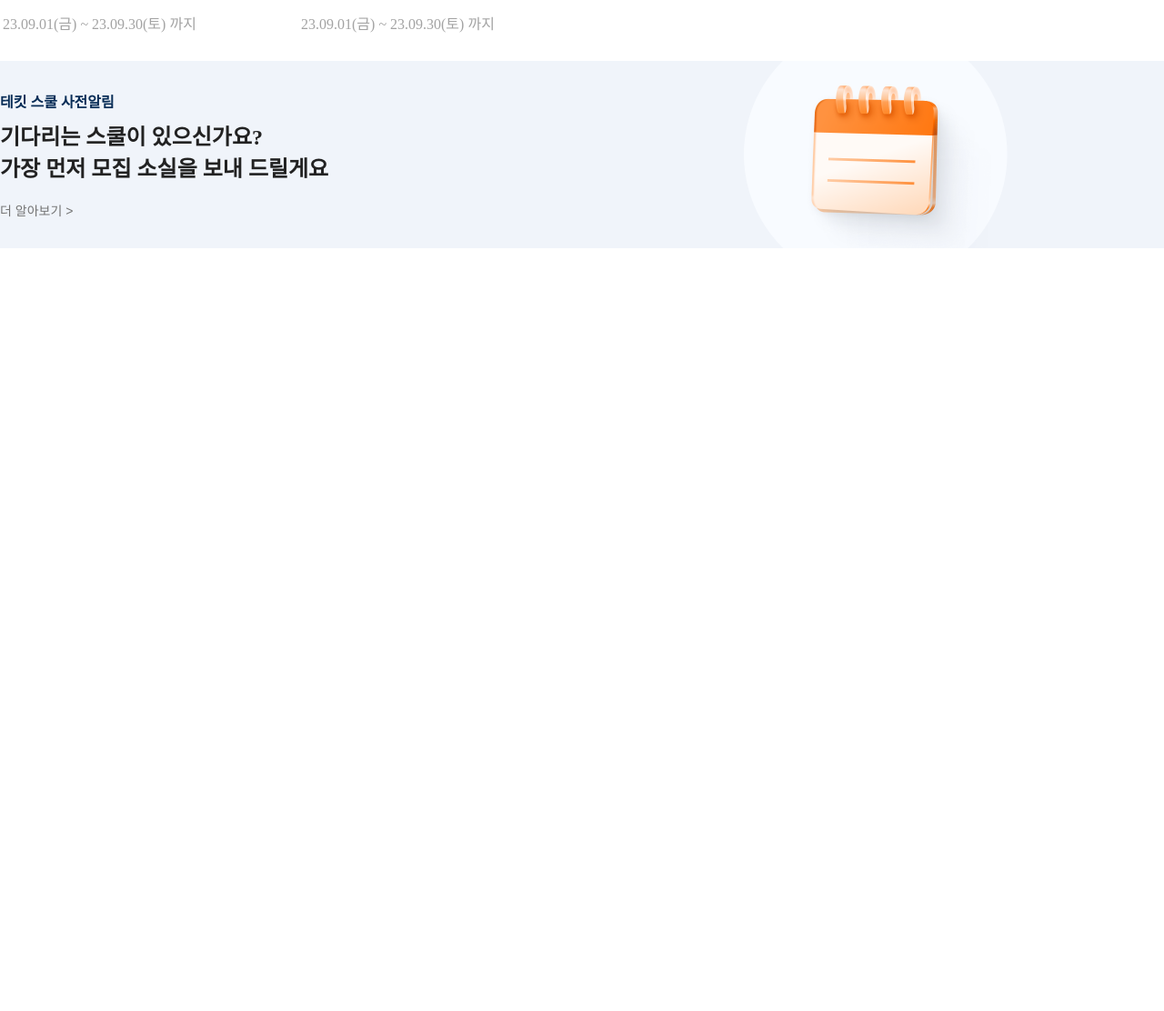
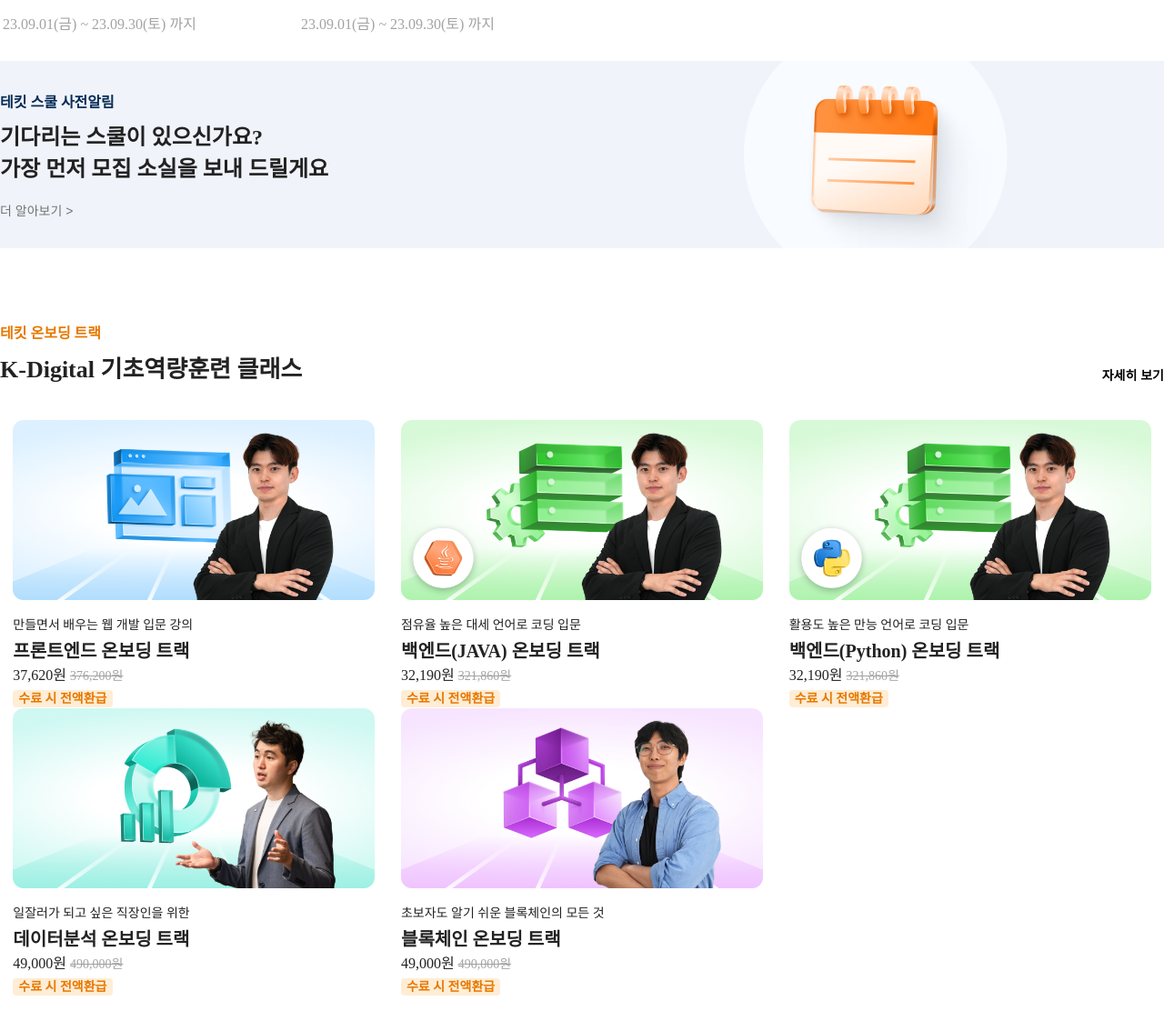
Before and after one commit to rootel123/teckit-clone, a plain HTML site: page index.html in a window 1280 px wide. Shown: the part 2371-3483 px from the top of the page at 91% size. Before the commit the page ends 2644 px from the top, so only its background shows below. Drawn offline with Linux system fonts and the light colour scheme; a web font is replaced by a local one.

Commit message:
onboarding

```diff
--- a/index.html
+++ b/index.html
@@ -41,7 +41,7 @@
           </div>
           <button>자세히 보기</button>
         </div>
-        <ul>
+        <ul class="techit-school">
           <li>
             <div class="img-container">
               <img src="./images/frontend.png" alt="frontend" />
@@ -180,6 +180,71 @@
           <button>더 알아보기 ></button>
         </div>
       </section>
+      <section class="techit-school-container">
+        <div>
+          <div>
+            <h5>테킷 온보딩 트랙</h5>
+            <h3>K-Digital 기초역량훈련 클래스</h3>
+          </div>
+          <button>자세히 보기</button>
+        </div>
+        <ul class="onboarding">
+          <li>
+            <div class="img-container">
+              <img src="./images/onboarding_front.png" alt="onboarding_front" />
+            </div>
+            <h5>만들면서 배우는 웹 개발 입문 강의</h5>
+            <h3>프론트엔드 온보딩 트랙</h3>
+            <div class="price">37,620원<span>376,200원</span></div>
+            <span>수료 시 전액환급</span>
+          </li>
+          <li>
+            <div class="img-container">
+              <img
+                src="./images/onboarding_back_java.png"
+                alt="onboarding_back_java"
+              />
+            </div>
+            <h5>점유율 높은 대세 언어로 코딩 입문</h5>
+            <h3>백엔드(JAVA) 온보딩 트랙</h3>
+            <div class="price">32,190원<span>321,860원</span></div>
+            <span>수료 시 전액환급</span>
+          </li>
+          <li>
+            <div class="img-container">
+              <img
+                src="./images/onboarding_back_python.png"
+                alt="onboarding_back_python"
+              />
+            </div>
+            <h5>활용도 높은 만능 언어로 코딩 입문</h5>
+            <h3>백엔드(Python) 온보딩 트랙</h3>
+            <div class="price">32,190원<span>321,860원</span></div>
+            <span>수료 시 전액환급</span>
+          </li>
+          <li>
+            <div class="img-container">
+              <img src="./images/onboarding_data.png" alt="onboarding_data" />
+            </div>
+            <h5>일잘러가 되고 싶은 직장인을 위한</h5>
+            <h3>데이터분석 온보딩 트랙</h3>
+            <div class="price">49,000원<span>490,000원</span></div>
+            <span>수료 시 전액환급</span>
+          </li>
+          <li>
+            <div class="img-container">
+              <img
+                src="./images/onboarding_blockchain.png"
+                alt="onboarding_blockchain"
+              />
+            </div>
+            <h5>초보자도 알기 쉬운 블록체인의 모든 것</h5>
+            <h3>블록체인 온보딩 트랙</h3>
+            <div class="price">49,000원<span>490,000원</span></div>
+            <span>수료 시 전액환급</span>
+          </li>
+        </ul>
+      </section>
     </main>
   </body>
 </html>
--- a/style.css
+++ b/style.css
@@ -188,7 +188,7 @@ header {
   font-weight: 600;
 }
 
-.techit-school-container > ul {
+.techit-school-container > .techit-school {
   display: grid;
   grid-template-columns: repeat(4, 1fr);
   gap: 32px;
@@ -196,7 +196,7 @@ header {
   margin-top: 40px;
 }
 
-.techit-school-container > ul > li {
+.techit-school-container > .techit-school > li {
   width: 290px;
   height: 416px;
 }
@@ -218,7 +218,7 @@ header {
   transform: scale(1.1);
 }
 
-.techit-school-container > ul > li > span {
+.techit-school-container > .techit-school > li > span {
   font-size: 14px;
   font-weight: 600;
   padding: 4px 8px;
@@ -240,13 +240,13 @@ header {
   border: 1px solid #3f3f46;
 }
 
-.techit-school-container > ul > li > h3 {
+.techit-school-container > .techit-school > li > h3 {
   font-size: 20px;
   font-weight: 600;
   margin: 16px 0 8px 0;
 }
 
-.techit-school-container > ul > li > h5 {
+.techit-school-container > .techit-school > li > h5 {
   font-size: 18px;
 }
 
@@ -288,3 +288,67 @@ header {
   font-size: 14px;
   color: #737373;
 }
+
+.onboarding {
+  margin-top: 40px;
+  display: grid;
+  grid-template-columns: repeat(3, 1fr);
+  gap: 60px, 40px;
+  justify-items: center;
+}
+
+.onboarding > li {
+  width: 398px;
+  height: 317px;
+}
+
+.onboarding > li > .img-container {
+  margin-bottom: 16px;
+  overflow: hidden;
+  border-radius: 12px;
+  width: 398px;
+  height: 198px;
+}
+
+.onboarding > li > .img-container > img {
+  width: 398px;
+  height: 198px;
+  transition: all 0.5s;
+}
+
+.onboarding > li > .img-container > img:hover {
+  transform: scale(1.1);
+}
+
+.onboarding > li > h5 {
+  font-size: 14px;
+}
+
+.onboarding > li > h3 {
+  font-size: 20px;
+  font-weight: 600;
+  margin-top: 4px;
+}
+
+.price {
+  font-size: 16px;
+  font-weight: 500;
+  margin-bottom: 4px;
+}
+
+.price > span {
+  margin-left: 4px;
+  font-size: 14px;
+  color: #a3a3a3;
+  font-weight: 400;
+  text-decoration: line-through;
+}
+
+.onboarding > li > span {
+  color: #e67800;
+  background-color: #ffedd5;
+  padding: 2px 6px;
+  font-size: 14px;
+  font-weight: 600;
+  border-radius: 4px;
+}
```
